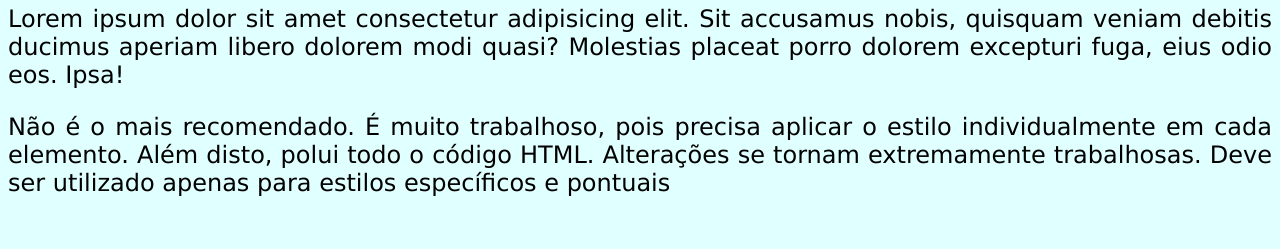
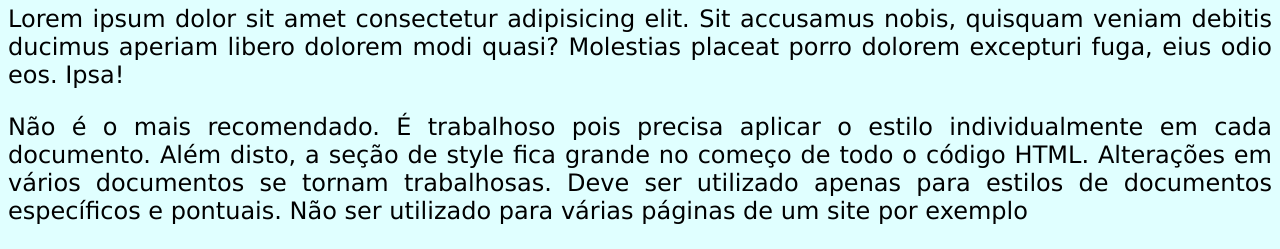
Before and after one commit to jean-ws/html5, a plain HTML site: page exercicios/ex014/index.html in a window 1280 px wide. Shown: the part 578-827 px from the top of the page. Before the commit the page ends 800 px from the top, so only its background shows below. Drawn offline with Linux system fonts and the light colour scheme.

Commit message:
corrige parágrafo

```diff
--- a/exercicios/ex014/index.html
+++ b/exercicios/ex014/index.html
@@ -46,6 +46,6 @@
         <h2>Capítulo 2.1</h2>
             <p>Lorem ipsum dolor sit amet consectetur adipisicing elit. Sit accusamus nobis, quisquam veniam debitis ducimus aperiam libero dolorem modi quasi? Molestias placeat porro dolorem excepturi fuga, eius odio eos. Ipsa!</p>
 
-    <p>Não é o mais recomendado. É muito trabalhoso, pois precisa aplicar o estilo individualmente em cada elemento. Além disto, polui todo o código HTML. Alterações se tornam extremamente trabalhosas. Deve ser utilizado apenas para estilos específicos e pontuais</p>
+    <p>Não é o mais recomendado. É trabalhoso pois precisa aplicar o estilo individualmente em cada documento. Além disto, a seção de style fica grande no começo de todo o código HTML. Alterações em vários documentos se tornam trabalhosas. Deve ser utilizado apenas para estilos de documentos específicos e pontuais. Não ser utilizado para várias páginas de um site por exemplo</p>
 </body>
 </html>
```
